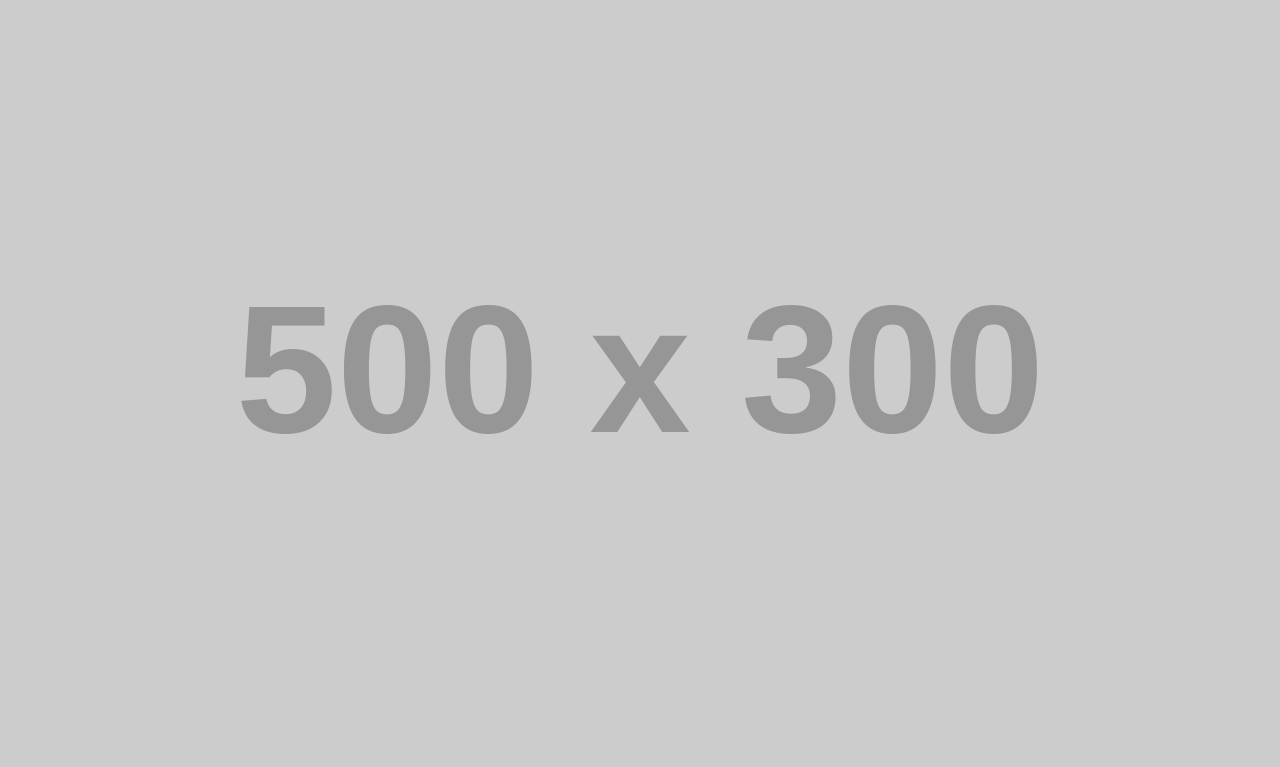
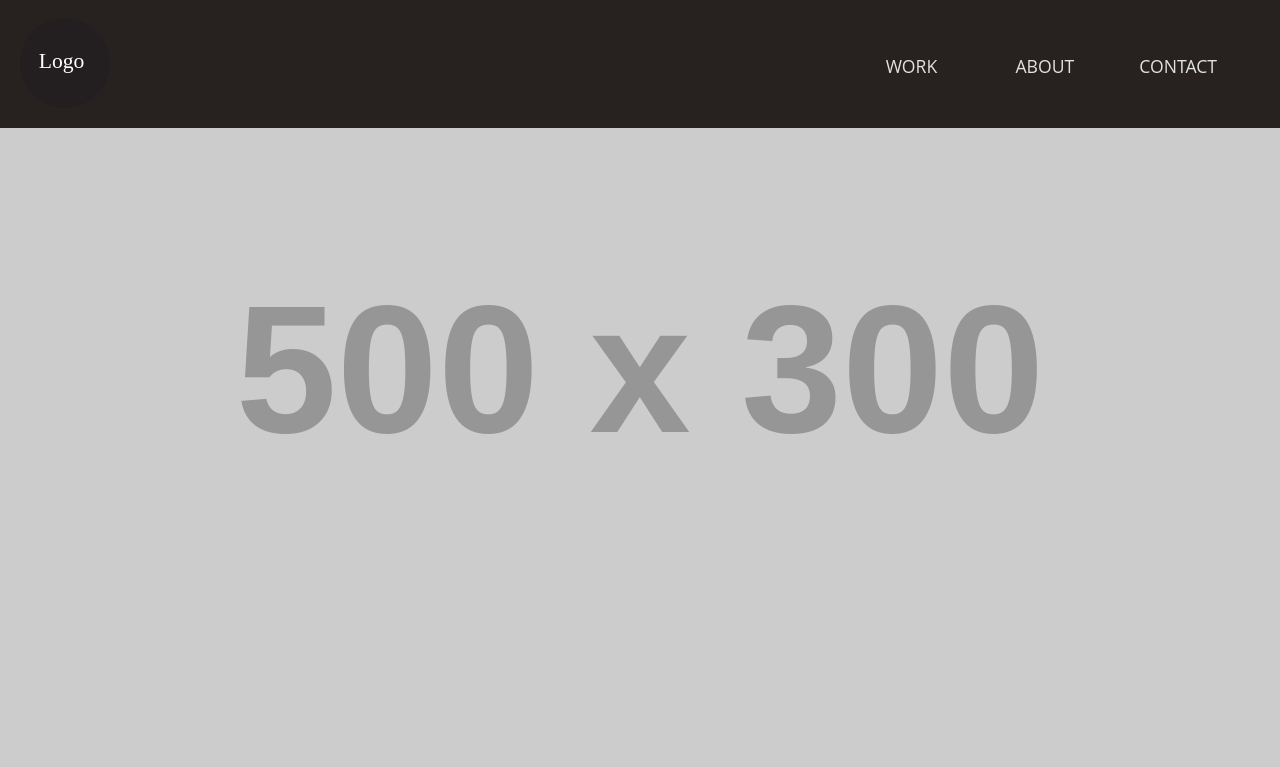
Before and after one commit to kaylaaraujo/kaylaaraujo.github.io, a PHP site: page /wireframe.html in a window 1280 px wide. Shown: the top 767 px of the page. Run offline with PHP 8.4, Linux system fonts and the light colour scheme; grey boxes labelled with a size stand in for pictures from a placeholder-image service; some libraries are stand-ins or nearby versions.

Commit message:
changed header and work bg color

```diff
--- a/css/general.css
+++ b/css/general.css
@@ -30,9 +30,12 @@ body {
 }
 
 header {
-	height: 8em;
-	background-color: rgba(0,0,0,1.00);
+	height: 7.25em;
+	background-color: rgba(30,25,22,0.95);
 	position: fixed;
+}
+
+.display-nav {
 	display: none;
 	z-index:9999;
 }
@@ -60,7 +63,7 @@ header {
 }
 
 .work {
-	background-color: rgb(225,167,159);
+	background-color: #171B22;
 	background-size: cover;
 }
 
@@ -242,7 +245,7 @@ nav > ul {
 		float: right;
 		max-height: 8rem;
 		margin-right: 2em;
-		padding-top: 2em;
+		padding-top: 2.5em;
 		max-width: 400px;
 	}
 
```
